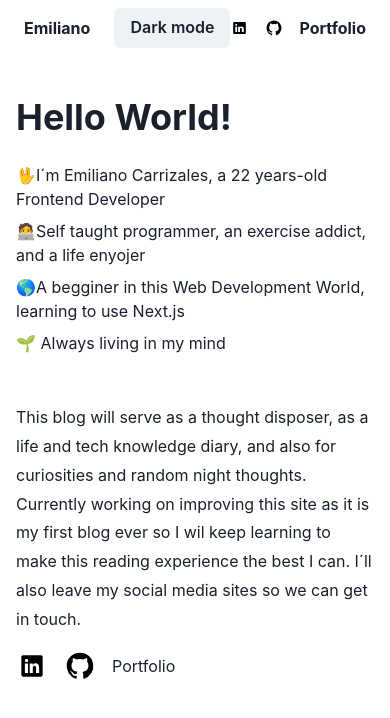
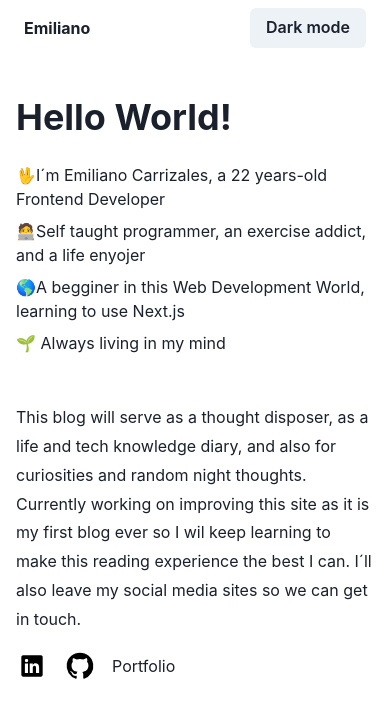
Before and after one commit to EmilianoCBE/blog, a Next.js app: page / in a window 390 px wide. Shown: the top 718 px of the page. Built offline with nearby package versions, Linux system fonts and the light colour scheme.

Commit message:
Mobile changes

```diff
--- a/src/components/Header.js
+++ b/src/components/Header.js
@@ -1,4 +1,4 @@
-import { Container, Box, Flex, Button } from '@chakra-ui/react'
+import { Container, Box, Flex, Button, Show, Hide } from '@chakra-ui/react'
 import Image from 'next/image'
 import Link from 'next/link'
 import { useColorMode } from '@chakra-ui/react'
@@ -9,8 +9,10 @@ export const Header = () => {
   return (
     <Box w='100%' p={2} marginBottom='1rem'>
       <Container as={Flex} maxWidth='1110px' justifyContent='space-between' fontSize="md" fontWeight='bold' alignItems='center' size={{lg: 'lg'}}>
-          <Flex gap='1.5rem' alignItems='center'>
-              <Flex><Link href='#'>Emiliano</Link></Flex>
+          <Flex gap='1.5rem' alignItems='center' width={{base: '100%', md: 'initial'}} justifyContent='space-between'>
+              <Flex>
+                <Link href='#'>Emiliano</Link>
+              </Flex>
               {/* <Flex><Button><Image src='/public/moon.svg' alt='moon' width='20' height='20' /></Button></Flex> */}
               <Flex>
                   <Button onClick={toggleColorMode}>
@@ -20,6 +22,7 @@ export const Header = () => {
               </Flex>
           </Flex>
 
+          <Hide below='sm'>
             <Flex listStyleType="none" gap="1rem" alignItems='center'>
               <Link href="https://www.linkedin.com/in/emiliano-carrizales">
                 {colorMode === 'light' ?
@@ -36,24 +39,7 @@ export const Header = () => {
               </Link>
               <Link href="https://emilianocbe.github.io">Portfolio</Link>
             </Flex>
-
-          {/* <Flex gap="1rem">
-              <Link href="https://github.com/EmilianoCBE">
-                <Image src="/icon-github.svg" alt="" width={24} height="24"/>
-              </Link>
-
-              <Link href="#">
-                <Image src="/icon-twiter.svg" alt="" width={24} height="24"/>
-              </Link>
-
-              <Link href="#">
-                <Image src="/icon-instagram.svg" alt="" width={24} height="24"/>
-              </Link>
-
-              <Link href="#">
-                <Image src="/icon-pinterest.svg" alt="" width={24} height="24"/>
-              </Link>
-          </Flex>   */}
+          </Hide>
         </Container>
     </Box>
   )
```
Lines whose indentation alone changed are shown as unchanged.
